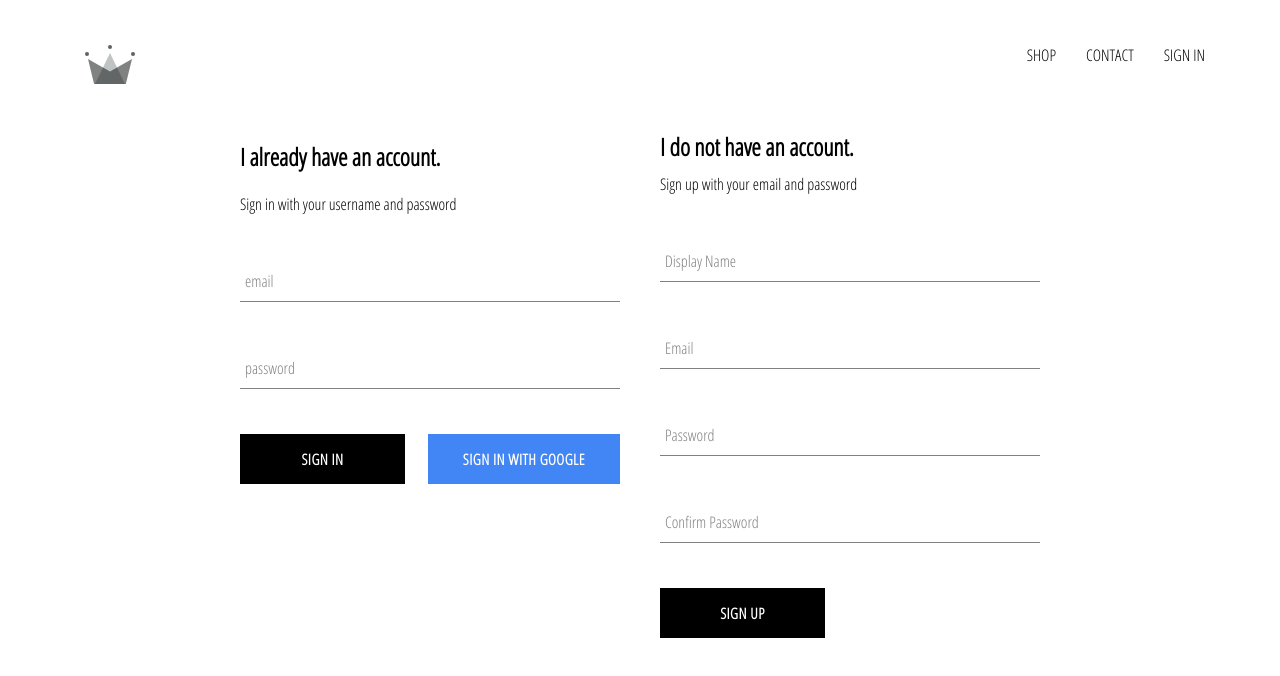
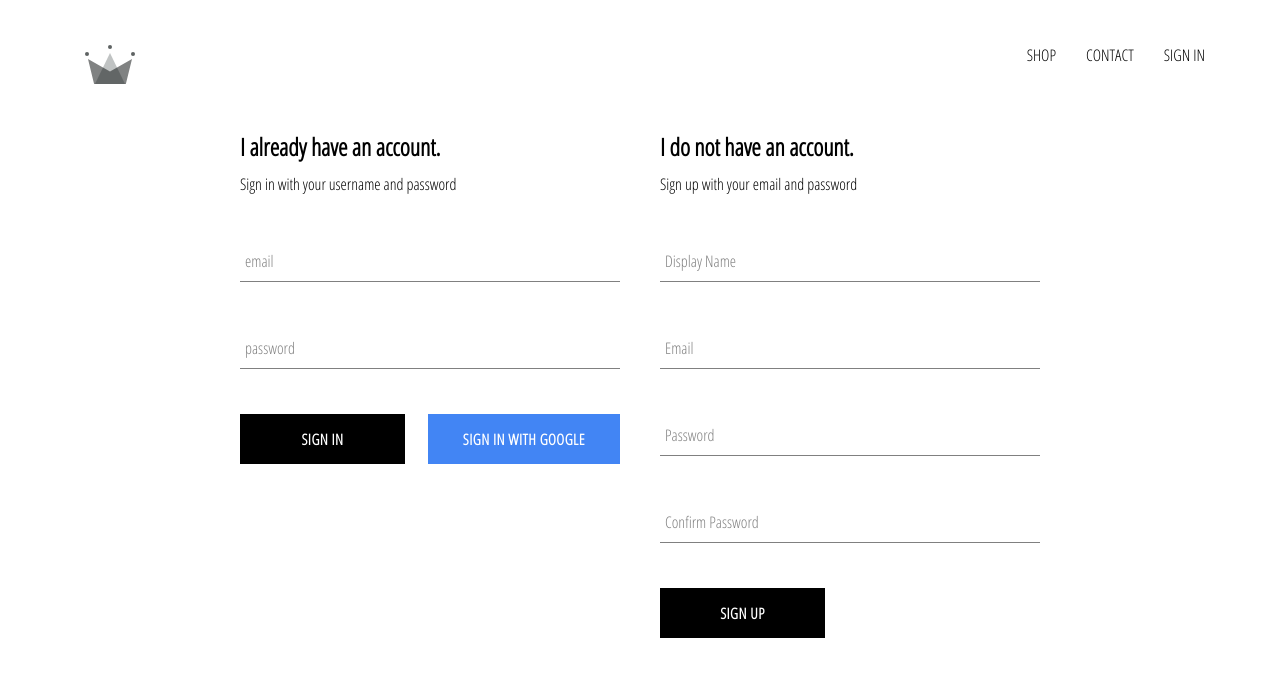
Before and after one commit to nathanminarik/crwn-clothing, a React (Create React App) app: page /authenticate in a window 1280 px wide. Shown: the top 676 px of the page. Built offline with nearby package versions, Linux system fonts and the light colour scheme; no server answers.

Commit message:
Add class to title on sign in form

```diff
--- a/src/components/sign-in/sign-in.component.js
+++ b/src/components/sign-in/sign-in.component.js
@@ -39,7 +39,7 @@
     render() {
         return (
             <div className='sign-in'>
-                <h2>I already have an account.</h2>
+                <h2 className='title'>I already have an account.</h2>
                 <span>Sign in with your username and password</span>
                 <form onSubmit={this.handleSubmit}>
                     <FormInput
```
